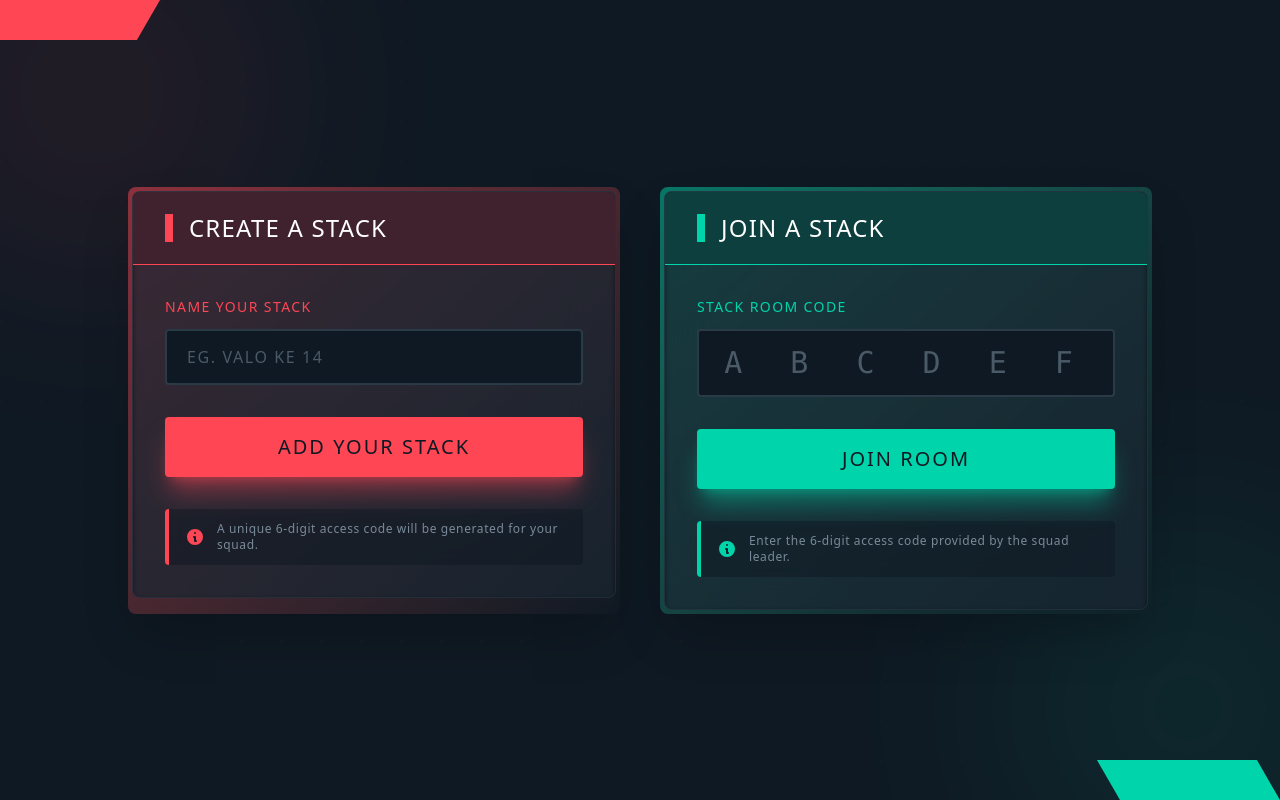
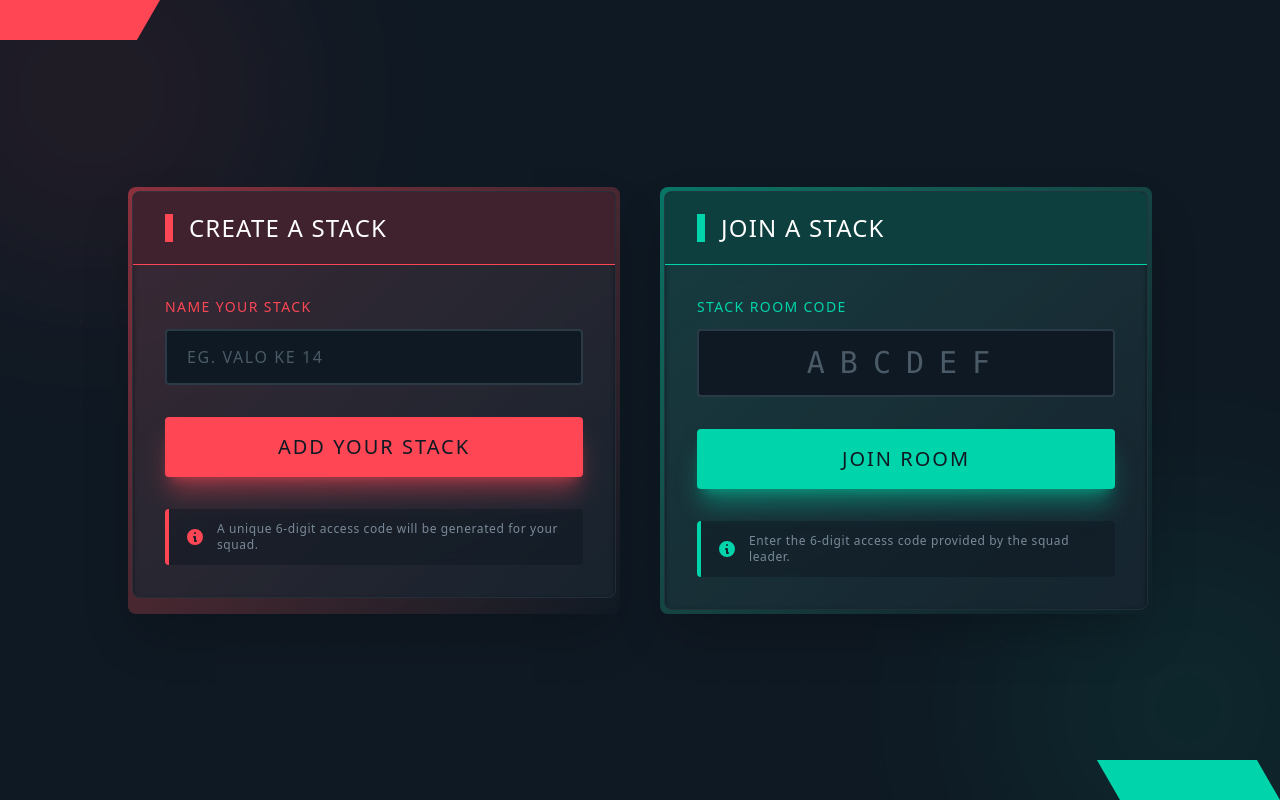
Before and after one commit to YadneshBamne/valstack, a React (Vite) app: page / in a window 1280 px wide. Both pictures are taken after a click on the button "SKIP TUTORIAL". Built offline with nearby package versions, Linux system fonts and the light colour scheme; no server answers.

Commit message:
final change before sleep

```diff
--- a/src/pages/Home.jsx
+++ b/src/pages/Home.jsx
@@ -188,7 +188,7 @@ export default function Home() {
                       </label>
                       <input
                         type="text"
-                        placeholder="A B C D E F"
+                        placeholder="ABCDEF"
                         value={joinCode}
                         onChange={(e) => setJoinCode(e.target.value.toUpperCase().replace(/[^A-Z0-9]/g, '').slice(0, 6))}
                         required
```
